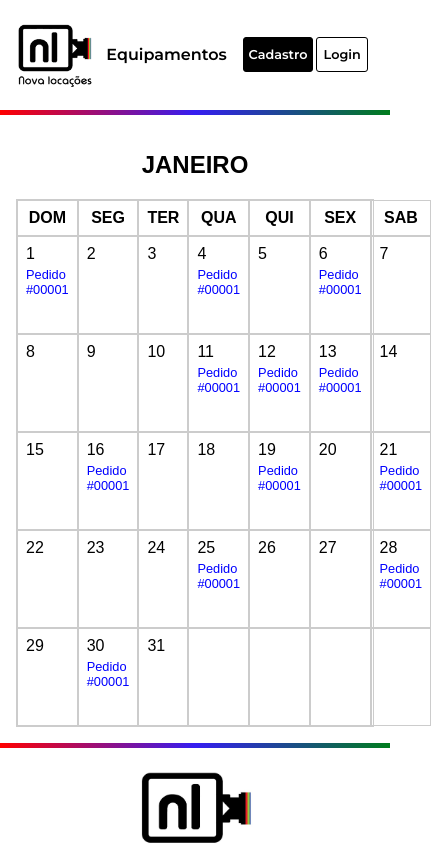
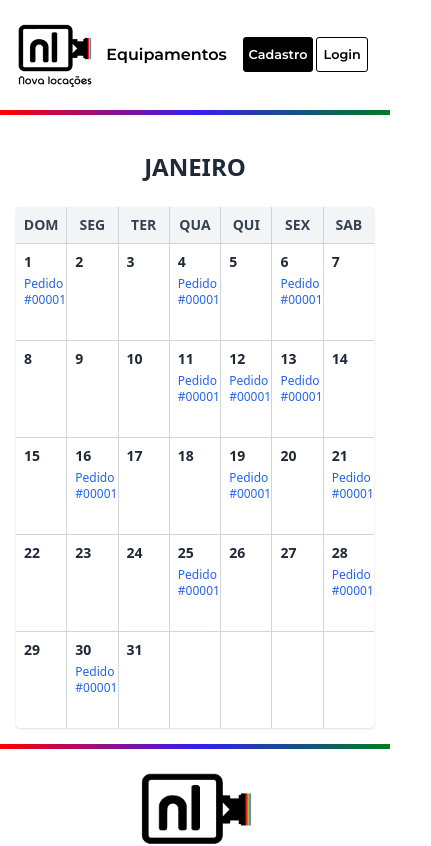
Before and after one commit to Org-InfinitySolutions/Frontend, a React (Vite) app: page /calendario in a window 390 px wide. Shown: the top 846 px of the page, 431 px wide, since content can reach past the window. Built offline with nearby package versions, Linux system fonts and the light colour scheme; no server answers.

Commit message:
subindo responsividade do Calendario

```diff
--- /dev/null
+++ b/src/Pages/Calendario.css
@@ -0,0 +1,31 @@
+.hoje {
+  background-color: #e0f2fe;
+  border: 2px solid #2563eb;
+}
+
+.dia-passado {
+  background-color: #f9fafb;
+  color: #9ca3af;
+  pointer-events: none;
+  opacity: 0.6;
+}
+
+@media (max-width: 768px) {
+  .calendario-grid {
+    grid-template-columns: repeat(2, 1fr) !important;
+  }
+
+  .calendario-dia {
+    min-height: 60px !important;
+    font-size: 0.75rem !important;
+    padding: 0.3rem !important;
+  }
+
+  .calendario-dia-nome {
+    font-size: 0.7rem !important;
+  }
+
+  .calendario-pedido {
+    font-size: 0.65rem !important;
+  }
+}
--- a/src/Pages/Calendario.jsx
+++ b/src/Pages/Calendario.jsx
@@ -1,6 +1,6 @@
 import React from "react";
+import './Calendario.css'
 
-// Função utilitária para gerar os dias de um mês
 function gerarDiasDoMes(ano, mes) {
   const primeiroDia = new Date(ano, mes, 1);
   const ultimoDia = new Date(ano, mes + 1, 0);
@@ -9,17 +9,14 @@ function gerarDiasDoMes(ano, mes) {
 
   const dias = [];
 
-  // Preenche dias vazios antes do primeiro dia do mês
   for (let i = 0; i < diaSemanaInicio; i++) {
     dias.push(null);
   }
 
-  // Preenche os dias do mês
   for (let i = 1; i <= diasNoMes; i++) {
     dias.push(new Date(ano, mes, i));
   }
 
-  // Garante múltiplos de 7 (6 semanas máx.)
   while (dias.length % 7 !== 0) {
     dias.push(null);
   }
@@ -44,38 +41,42 @@ const pedidos = {
 
 export function Calendario() {
   const ano = 2023;
-  const mes = 0; // Janeiro (0-indexado)
+  const mes = 0;
   const dias = gerarDiasDoMes(ano, mes);
-
   const nomesDias = ["DOM", "SEG", "TER", "QUA", "QUI", "SEX", "SAB"];
 
   return (
-    <div style={{ padding: "1rem", fontFamily: "sans-serif" }}>
-      <h2 style={{ textAlign: "center" }}>JANEIRO</h2>
-      <div style={{ display: "grid", gridTemplateColumns: "repeat(7, 1fr)", textAlign: "center", border: "1px solid #ccc" }}>
+   <div className="max-w-7xl mx-auto p-4 font-sans">
+
+      <h2 className="text-center text-2xl font-bold mb-6 text-gray-800">
+        JANEIRO
+      </h2>
+
+      <div className="grid grid-cols-7 gap-px bg-gray-300 rounded overflow-hidden shadow">
         {nomesDias.map((dia) => (
-          <div key={dia} style={{ padding: "0.5rem", border: "1px solid #ccc", fontWeight: "bold" }}>
+          <div
+            key={dia}
+            className="bg-gray-100 text-gray-700 font-semibold text-sm text-center py-2"
+          >
             {dia}
           </div>
         ))}
+
         {dias.map((data, index) => {
           const chave = data ? data.toISOString().split("T")[0] : "";
+          const temPedido = pedidos[chave];
+
           return (
             <div
               key={index}
-              style={{
-                minHeight: "80px",
-                border: "1px solid #ccc",
-                padding: "0.5rem",
-                textAlign: "left",
-              }}
+              className="bg-white min-h-[80px] text-sm text-gray-800 p-2 border border-gray-200"
             >
               {data && (
                 <>
-                  <div>{data.getDate()}</div>
-                  {pedidos[chave] && (
-                    <div style={{ color: "blue", fontSize: "0.8rem", marginTop: "0.25rem" }}>
-                      {pedidos[chave]}
+                  <div className="font-semibold">{data.getDate()}</div>
+                  {temPedido && (
+                    <div className="text-blue-600 text-xs mt-1">
+                      {temPedido}
                     </div>
                   )}
                 </>
--- a/tailwind.config.js
+++ b/tailwind.config.js
@@ -7,11 +7,7 @@ module.exports = {
     extend: {},
   },
   plugins: [],
-}
-
-module.exports = {
   corePlugins: {
     preflight: false,
   },
-  // o restante da config continua igual
-}
+};
```
